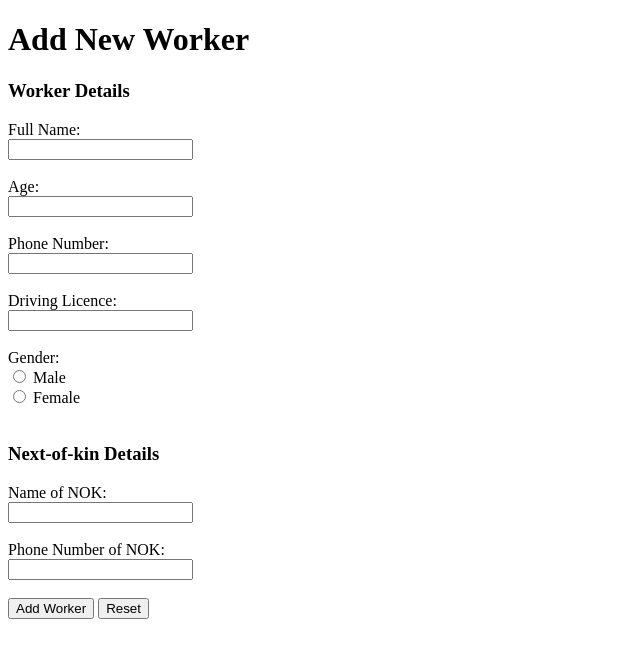
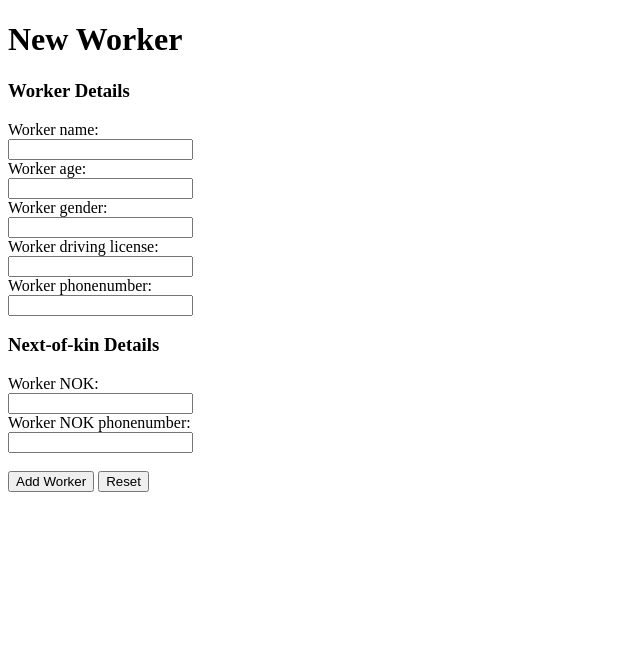
Before and after one commit to prezgamer/LogisticStart-Application, a Django app: page /worker/add-worker/ in a window 1280 px wide. Shown: the top 658 px of the page, without its empty margins (0-640 px from the left). Run offline with Django 5.2, Linux system fonts and the light colour scheme; some libraries are stand-ins or nearby versions.

Commit message:
Modified new worker form with django code

```diff
--- a/django_web_project/django_project/logisticstart/templates/logisticstart/Worker/new_worker.html
+++ b/django_web_project/django_project/logisticstart/templates/logisticstart/Worker/new_worker.html
@@ -2,38 +2,71 @@
 <html>
     <head>
         <title>New Worker</title>
+        <link rel="stylesheet" href="https://code.jquery.com/ui/1.12.1/themes/base/jquery-ui.css">
+        <script src="https://code.jquery.com/jquery-3.6.0.min.js"></script>
+        <script src="https://code.jquery.com/ui/1.12.1/jquery-ui.js"></script>
     </head>
     <body>
-        <h1>Add New Worker</h1>
+        <h1>New Worker</h1>
         <form method="post">
+            {% csrf_token %}
 
             <h3>Worker Details</h3>
 
-            <label for="worker_name">Full Name:</label><br>
-            <input type="text" id="worker_name" name="worker_name"><br><br>
-
-            <label for="worker_age">Age:</label><br>
-            <input type="number" id="worker_age" name="worker_age"><br><br>
-
-            <label for="worker_phonenumber">Phone Number:</label><br>
-            <input type="number" id="worker_phonenumber" name="worker_phonenumber"><br><br>
-
-            <label for="worker_driving_license">Driving Licence:</label><br>
-            <input type="text" id="worker_driving_license" name="worker_driving_license"><br><br>
-
-            <label for="worker_gender">Gender:</label><br>
-            <input type="radio" id="male" name="worker_gender" value="Male">
-            <label for="male">Male</label><br>
-            <input type="radio" id="female" name="worker_gender" value="Female">
-            <label for="female">Female</label><br><br>
+            <div>
+                <label for="{{ form.worker_name.id_for_label }}">{{ form.worker_name.label }}:</label><br>
+                {{ form.worker_name }}
+                {% if form.worker_name.errors %}
+                    <div class="error">{{ form.worker_name.errors }}</div>
+                {% endif %}
+            </div>
+            <div>
+                <label for="{{ form.worker_age.id_for_label }}">{{ form.worker_age.label }}:</label><br>
+                {{ form.worker_age }}
+                {% if form.worker_age.errors %}
+                    <div class="error">{{ form.worker_age.errors }}</div>
+                {% endif %}
+            </div>
+            <div>
+                <label for="{{ form.worker_gender.id_for_label }}">{{ form.worker_gender.label }}:</label><br>
+                {{ form.worker_gender }}
+                {% if form.worker_gender.errors %}
+                    <div class="error">{{ form.worker_gender.errors }}</div>
+                {% endif %}
+            </div>
+            <div>
+                <label for="{{ form.worker_driving_license.id_for_label }}">{{ form.worker_driving_license.label }}:</label><br>
+                {{ form.worker_driving_license }}
+                {% if form.worker_driving_license.errors %}
+                    <div class="error">{{ form.worker_driving_license.errors }}</div>
+                {% endif %}
+            </div>
+            <div>
+                <label for="{{ form.worker_phonenumber.id_for_label }}">{{ form.worker_phonenumber.label }}:</label><br>
+                {{ form.worker_phonenumber }}
+                {% if form.worker_phonenumber.errors %}
+                    <div class="error">{{ form.worker_phonenumber.errors }}</div>
+                {% endif %}
+            </div>
 
             <h3>Next-of-kin Details</h3>
 
-            <label for="worker_NOK">Name of NOK:</label><br>
-            <input type="text" id="worker_NOK" name="worker_NOK"><br><br>
+            <div>
+                <label for="{{ form.worker_NOK.id_for_label }}">{{ form.worker_NOK.label }}:</label><br>
+                {{ form.worker_NOK }}
+                {% if form.worker_NOK.errors %}
+                    <div class="error">{{ form.worker_NOK.errors }}</div>
+                {% endif %}
+            </div>
+            <div>
+                <label for="{{ form.worker_NOK_phonenumber.id_for_label }}">{{ form.worker_NOK_phonenumber.label }}:</label><br>
+                {{ form.worker_NOK_phonenumber }}
+                {% if form.worker_NOK_phonenumber.errors %}
+                    <div class="error">{{ form.worker_NOK_phonenumber.errors }}</div>
+                {% endif %}
+            </div>
 
-            <label for="worker_NOK_phonenumber">Phone Number of NOK:</label><br>
-            <input type="number" id="worker_NOK_phonenumber" name="worker_NOK_phonenumber"><br><br>
+            <br>
 
             <button type="submit" value="NewWorkerListing">Add Worker</button>
             <button type="reset">Reset</button>
```
